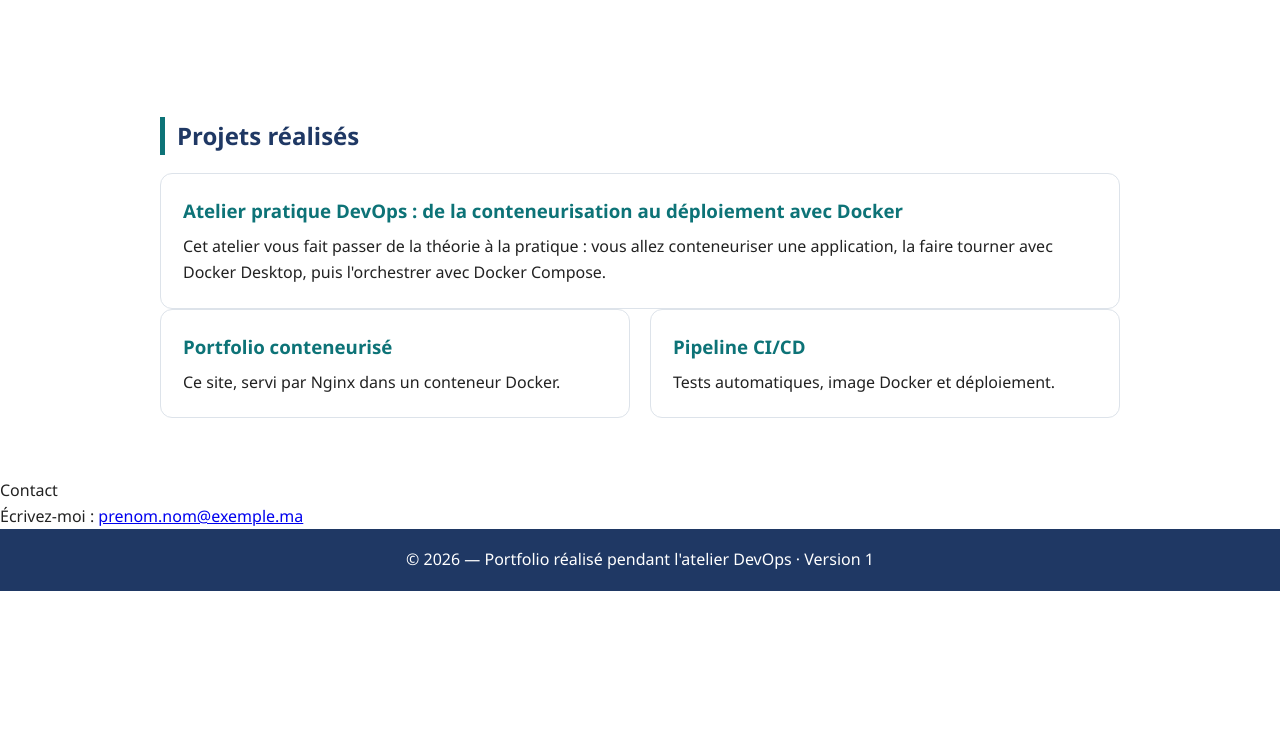
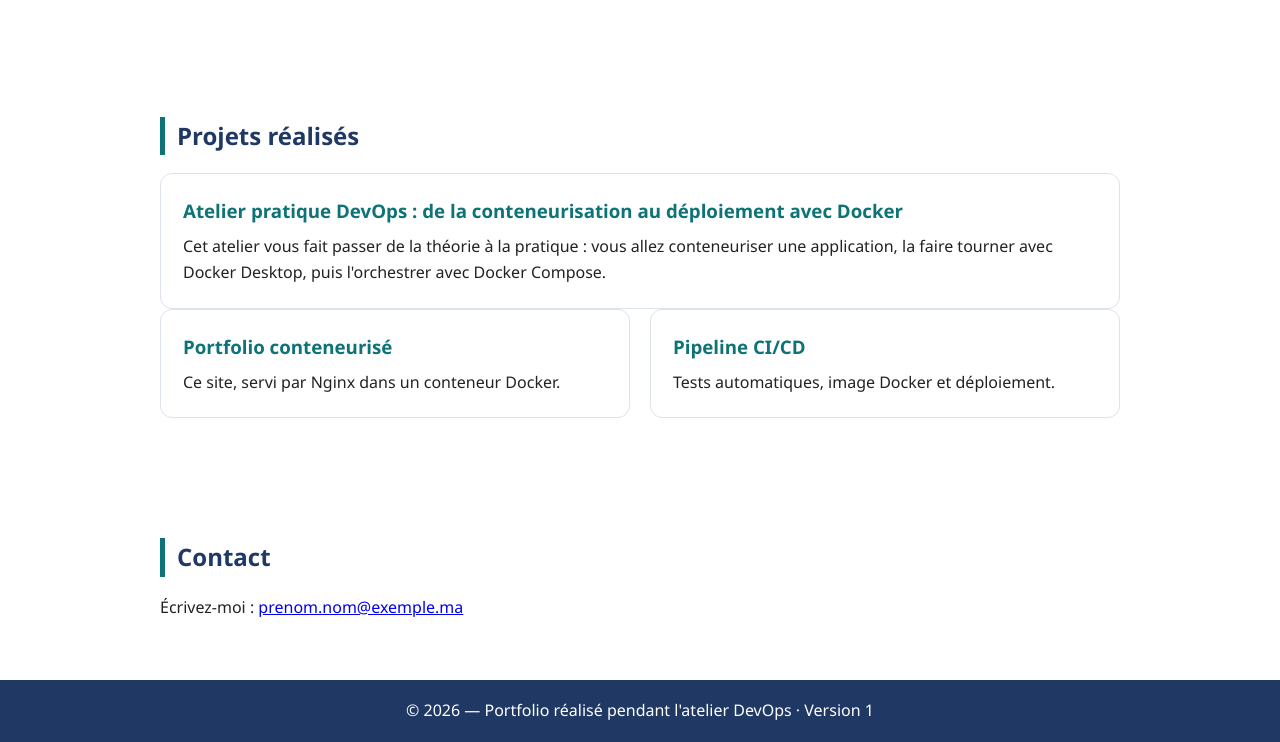
Before and after one commit to khalid-jpg/portfolio-devops, a plain HTML site: page index.html in a window 1280 px wide. Shown: the part 901-1643 px from the top of the page. Before the commit the page ends 1492 px from the top, so only its background shows below. Drawn offline with Linux system fonts and the light colour scheme.

Commit message:
fix: rétablir l'identifiant de la section contact

```diff
--- a/index.html
+++ b/index.html
@@ -64,7 +64,7 @@
       </div>
     </section>
 
-    <section id="contacts" class="contacts"
+    <section id="contact" class="bloc">
       <h2>Contact</h2>
       <p>Écrivez-moi : <a href="mailto:prenom.nom@exemple.ma">prenom.nom@exemple.ma</a></p>
     </section>
```
